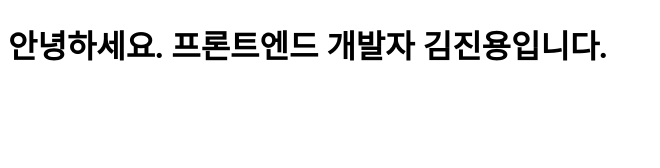
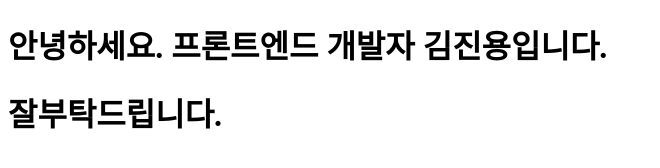
Before and after one commit to TD-Kim/portfolio, a plain HTML site: page index.html in a window 1280 px wide. Shown: the whole page, without its empty margins (0-660 px from the left). Drawn offline with Linux system fonts and the light colour scheme.

Commit message:
Update index.html

```diff
--- a/index.html
+++ b/index.html
@@ -7,5 +7,6 @@
   </head>
   <body>
     <h1>안녕하세요. 프론트엔드 개발자 김진용입니다.</h1>
+    <h1>잘부탁드립니다.</h1>
   </body>
 </html>
```
